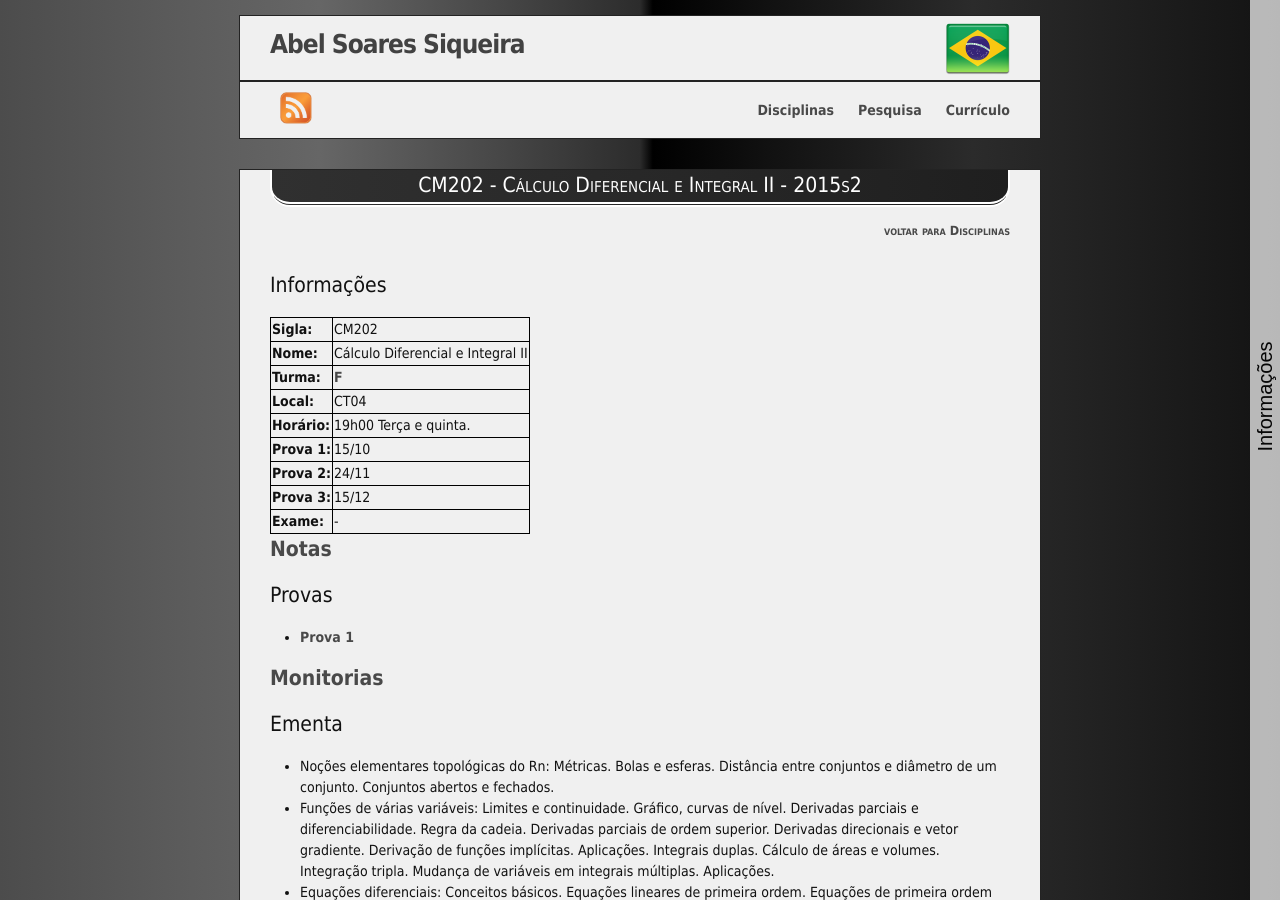
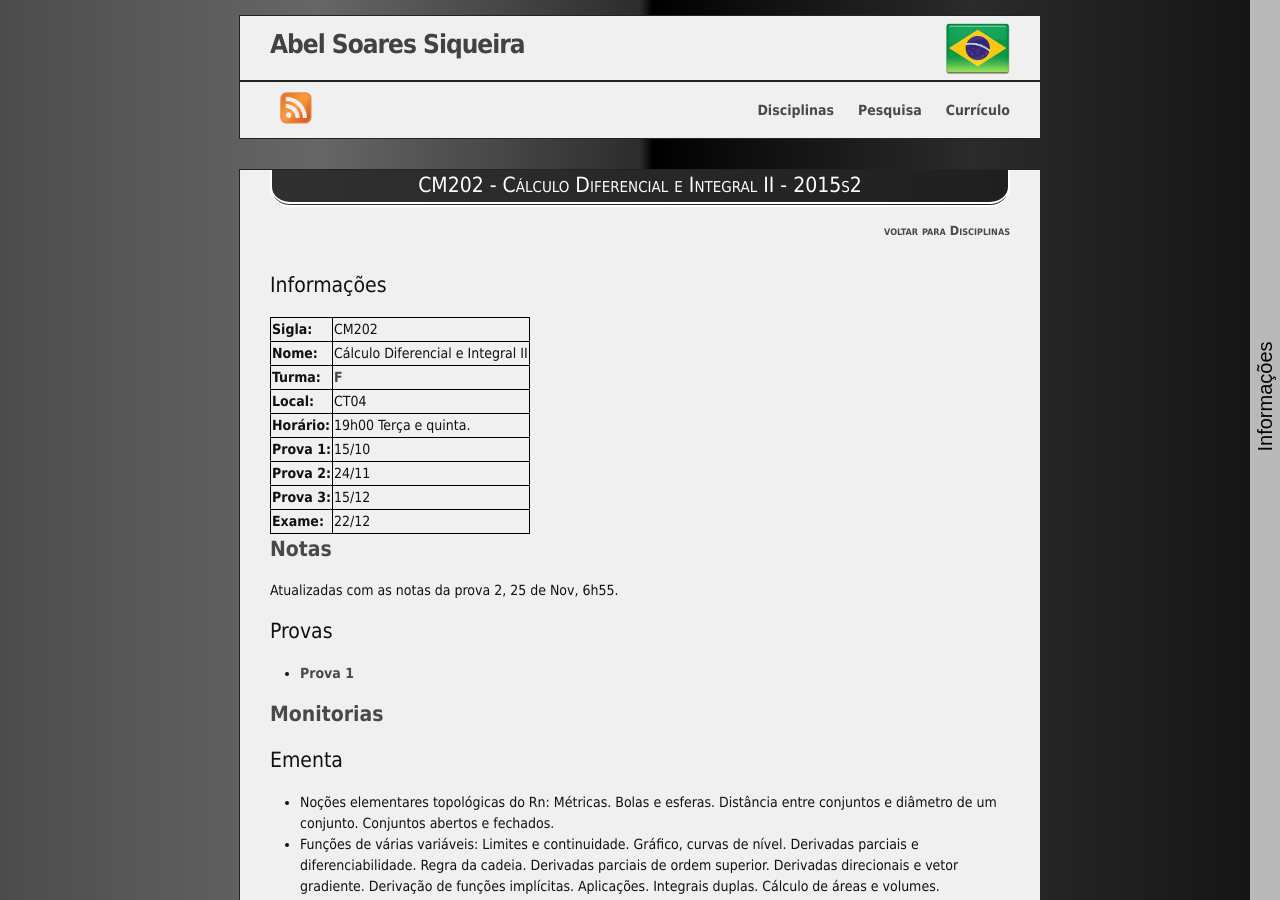
Before and after one commit to abelsiqueira/abelsiqueira.github.io-old, a Jekyll site: the page built from _posts/br/2015-08-02-cm202-calculo-diferencial-e-integral-II-2015-s2.markdown, in a window 1280 px wide and 900 px high. Built offline with Jekyll 4.4.1, drawn with Linux system fonts in a browser that asks for light colours; nearby versions of some CDN libraries.

Commit message:
Atualiza notas da prova 2 de cm202

```diff
--- a/_posts/br/2015-08-02-cm202-calculo-diferencial-e-integral-II-2015-s2.markdown
+++ b/_posts/br/2015-08-02-cm202-calculo-diferencial-e-integral-II-2015-s2.markdown
@@ -18,10 +18,12 @@ tag:        2015s2
   | **Prova 1:** | 15/10
   | **Prova 2:** | 24/11
   | **Prova 3:** | 15/12
-  | **Exame:**   | -
+  | **Exame:**   | 22/12
 
 
 # [Notas]({{ site.baseurl }}/disciplinas/cm202/notas-2015s2.pdf)
+
+  Atualizadas com as notas da prova 2, 25 de Nov, 6h55.
 
 # Provas
 
```
Also changed, not shown: 1 other file.
